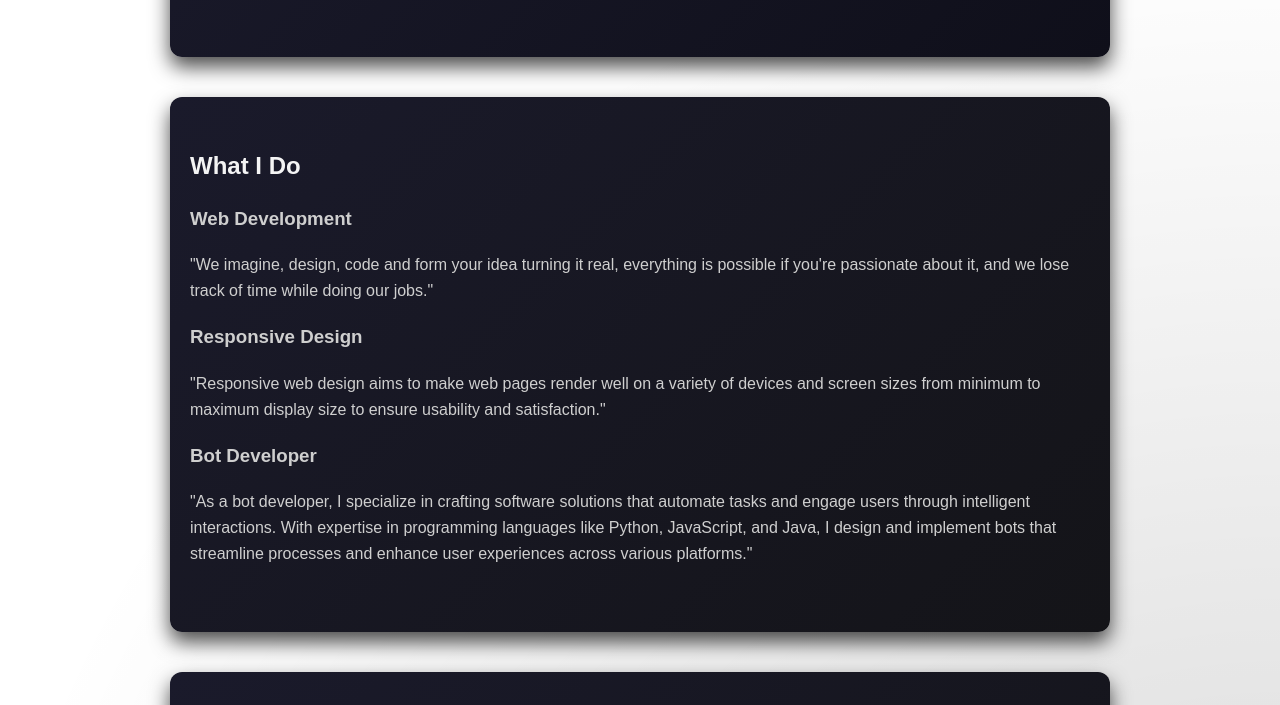
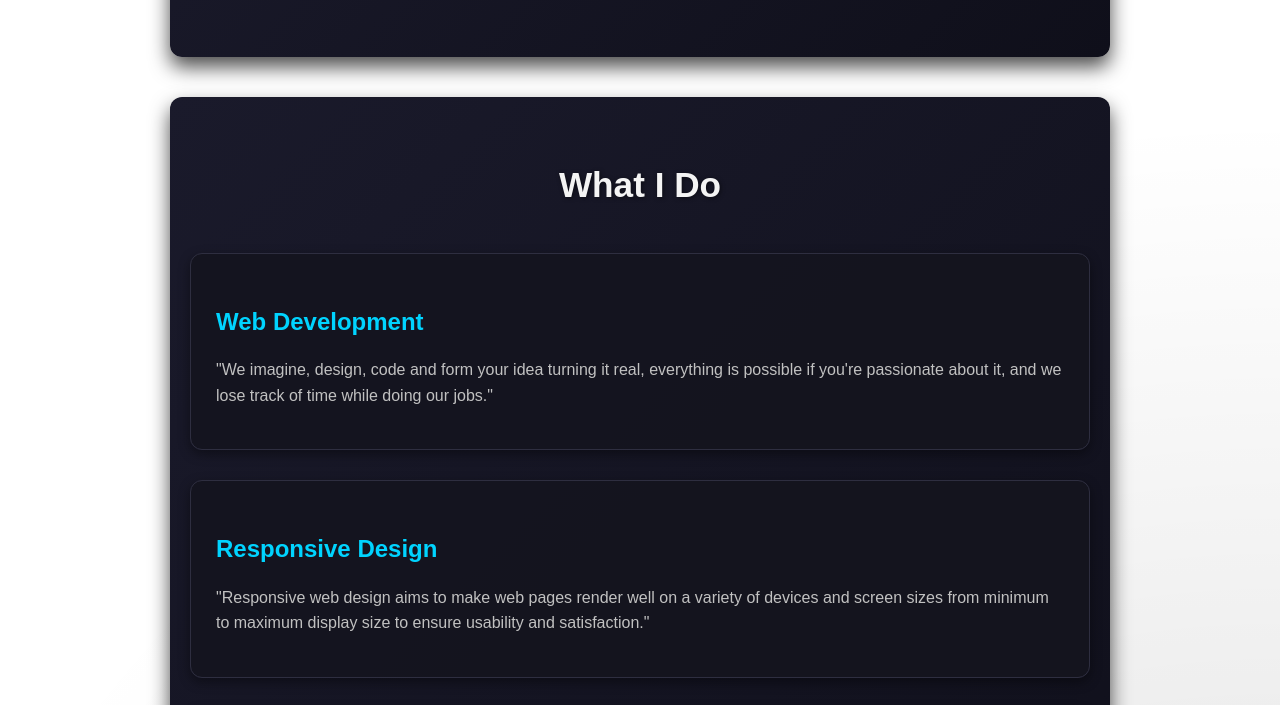
Before and after one commit to Triyansh9752-ai-png/Profiler, a plain HTML site: page index.html in a window 1280 px wide. Shown: the part 1122-1827 px from the top of the page. Drawn offline with Linux system fonts and the light colour scheme.

Commit message:
Update styles.css

```diff
--- a/styles.css
+++ b/styles.css
@@ -176,3 +176,47 @@ footer {
     transform: translateY(0);
   }
                         }
+/* Expertise Section */
+.expertise {
+  background: linear-gradient(135deg, #1a1a2b, #0f0f1a);
+  padding: 60px 20px;
+  color: #cfcfcf;
+  border-radius: 12px;
+  max-width: 900px;
+  margin: 40px auto;
+  box-shadow: 0px 10px 20px rgba(0, 0, 0, 0.7);
+}
+
+.expertise h2 {
+  font-size: 2.2em;
+  color: #f4f4f4;
+  text-align: center;
+  margin-bottom: 40px;
+  text-shadow: 1px 1px 4px rgba(0,0,0,0.5);
+}
+
+.expertise-item {
+  background: rgba(20, 20, 30, 0.9);
+  border: 1px solid #2e2e40;
+  border-radius: 12px;
+  padding: 25px;
+  margin-bottom: 30px;
+  box-shadow: 0 4px 12px rgba(0,0,0,0.4);
+  transition: transform 0.3s ease;
+}
+
+.expertise-item:hover {
+  transform: translateY(-5px);
+}
+
+.expertise-item h3 {
+  color: #00d4ff;
+  font-size: 1.5em;
+  margin-bottom: 10px;
+}
+
+.expertise-item p {
+  font-size: 1rem;
+  line-height: 1.6;
+  color: #c1c1c1;
+}
```
